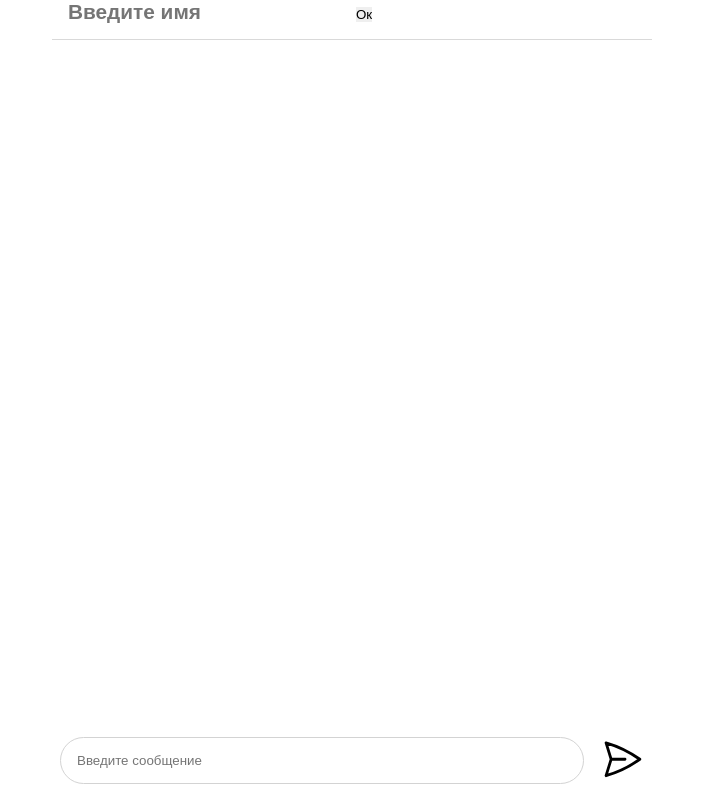
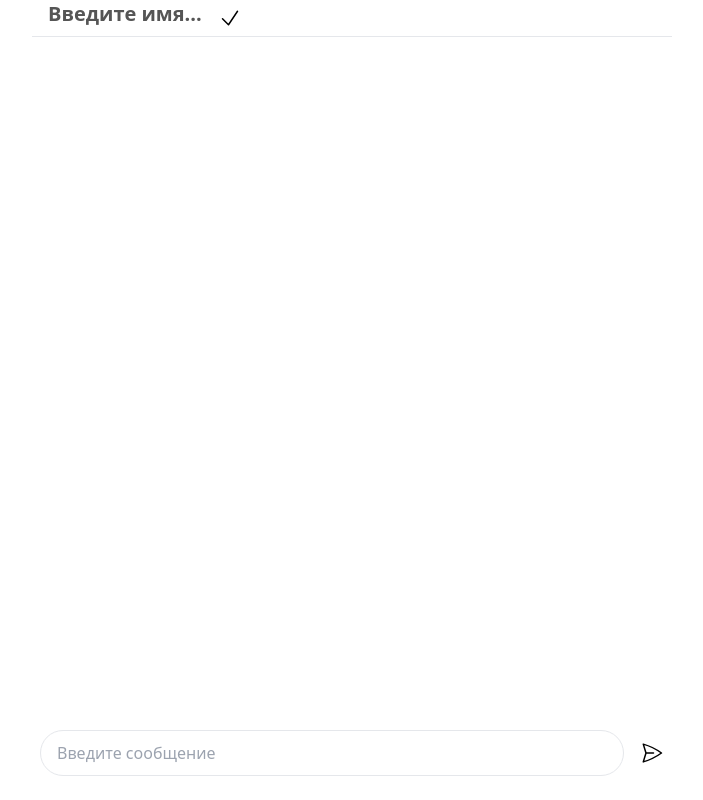
Before and after one commit to msdoc11/chatchat, a website: page index.html in a window 1280 px wide. Shown: the whole page, without its empty margins (288-991 px from the left). Drawn offline with nearby package versions, Linux system fonts and the light colour scheme.

Commit message:
Add files via upload

```diff
--- a/index.html
+++ b/index.html
@@ -1,59 +1,11 @@
 <!DOCTYPE html>
-<html>
+<html class="scroll-smooth">
   <head>
     <meta charset="UTF-8" />
     <title>WebSocket Chat</title>
     <meta name="viewport" content="width=device-width, initial-scale=1.0" />
-
+    <script src="https://cdn.tailwindcss.com"></script>
     <style>
-      * {
-        padding: 0px;
-        margin: 0px;
-        border: none;
-      }
-
-      *,
-      *::before,
-      *::after {
-        box-sizing: border-box;
-      }
-      #messanger,
-      #chat-container,
-      body {
-        display: grid;
-        grid-template-rows: auto 1fr auto;
-        height: 100vh;
-      }
-      #chat-container {
-        padding-bottom: 1rem;
-      }
-      #messanger {
-        width: 100%;
-        max-width: 600px;
-        margin: 0 auto;
-      }
-      #header {
-        position: relative;
-        display: flex;
-        align-items: center;
-        text-align: center;
-        height: 40px;
-        border-bottom: 1px solid #d9d9d9;
-      }
-      #nameContainer {
-        position: absolute;
-        top: 0;
-        left: 0;
-        bottom: 0;
-      }
-      #nameInput {
-        font-size: 0.8rem;
-        border: 0;
-        font-size: 1.3rem;
-        font-weight: 600;
-        padding-left: 1rem;
-        margin: auto 0;
-      }
       #chat {
         padding: 1rem 0.5rem;
       }
@@ -95,53 +47,70 @@
         top: 5px;
         font-size: 0.7rem;
       }
-      #typingIndicator {
-        position: relative;
-        width: 100%;
-        text-align: center;
-        font-size: 0.8rem;
+
+      [placeholder]:empty::before {
+        content: attr(placeholder);
+        color: #555;
       }
-      #bottom {
-        display: flex;
-        gap: 1rem;
-        padding: 0 0.5rem;
+      [placeholder]:empty:focus::before {
+        content: "";
       }
-      #bottom > input {
-        width: 100%;
-        border: 1px solid lightgrey;
-        padding: 0.7rem 1rem;
-        border-radius: 9999px;
-      }
-      #bottom > button {
-        width: 50px;
-        background: transparent;
-        border: 0;
-        cursor: pointer;
-      }
-      #bottom > button:hover {
-        opacity: 0.7;
+      div#chat > div:nth-child(1) {
+        margin-top: auto;
       }
     </style>
   </head>
-  <body>
-    <div id="onlineUsers"></div>
-    <div id="messanger">
-      <div id="chat-container">
-        <div id="header">
-          <div id="nameContainer">
-            <input id="nameInput" type="text" placeholder="Введите имя" />
-            <button id="nameSubmit">Ок</button>
+  <body class="h-screen">
+    <div id="messanger" class="w-full max-w-screen-sm mx-auto h-screen">
+      <div
+        id="chat-container"
+        class="grid grid-rows-[auto_1fr_auto] h-screen pb-4"
+      >
+        <div
+          id="header"
+          class="relative flex flex-col justify-center border-b bg-white/90 backdrop-blur-lg z-50"
+        >
+          <div class="text-sm px-4">
+            <div id="onlineUsers"></div>
           </div>
-          <div id="typingIndicator" class="typing-indicator"></div>
+          <div id="nameContainer" class="flex">
+            <div
+              id="nameInput"
+              class="px-4 pb-2 text-xl font-bold min-w-[8rem]"
+              contenteditable="true"
+              placeholder="Введите имя..."
+            ></div>
+            <button id="nameSubmit" class="hover:opacity-70">
+              <svg
+                xmlns="http://www.w3.org/2000/svg"
+                fill="none"
+                viewBox="0 0 24 24"
+                stroke-width="1.5"
+                stroke="currentColor"
+                class="w-6 h-6"
+              >
+                <path
+                  stroke-linecap="round"
+                  stroke-linejoin="round"
+                  d="M4.5 12.75l6 6 9-13.5"
+                />
+              </svg>
+            </button>
+          </div>
+          <div
+            id="typingIndicator"
+            class="typing-indicator absolute top-[105%] left-0 right-0 w-max mx-auto text-center text-sm bg-white/50 px-2 py-0.5 backdrop-blur-lg"
+          ></div>
         </div>
-        <div id="chat"></div>
-        <div id="bottom">
+        <div id="chat" class="h-full overflow-y-auto"></div>
+        <div id="bottom" class="flex gap-4 p-2">
           <input
             id="messageInput"
+            class="w-full border py-1 sm:py-2.5 px-4 rounded-full"
             type="text"
             placeholder="Введите сообщение"
           />
-          <button id="sendButton">
+          <button id="sendButton" class="hover:opacity-70">
             <svg
               xmlns="http://www.w3.org/2000/svg"
               fill="none"
@@ -158,6 +127,11 @@
             </svg>
           </button>
         </div>
+        <div
+          id="newMessages"
+          class="absolute left-4 bottom-20 flex items-center justify-center w-8 h-8 bg-blue-500 text-white rounded-full"
+          style="display: none"
+        ></div>
       </div>
     </div>
 
@@ -191,15 +165,17 @@
       if (savedName !== "") {
         socketOpen();
       } else {
+        alert("Введите имя");
         const nameSubmitButton = document.getElementById("nameSubmit");
         const nameInput = document.getElementById("nameInput");
         nameSubmitButton.addEventListener("click", () => {
-          if (nameInput !== "") {
-            setCookie("savedName", nameInput.value, 365);
+          if (nameInput.textContent !== "") {
+            setCookie("savedName", nameInput.textContent, 365);
             socketOpen();
           }
         });
       }
+
       function socketOpen() {
         const chatDiv = document.getElementById("chat");
         const nameInput = document.getElementById("nameInput");
@@ -212,16 +188,20 @@
         // Получаем значение clientId из куки
         let clientId = getCookie("clientId");
         let savedName = getCookie("savedName");
-        nameInput.value = savedName;
+        nameInput.textContent = savedName;
 
-        const socket = new WebSocket("ws://chatchat-three.vercel.app");
+        const socket = new WebSocket("ws://localhost:3000");
 
         socket.addEventListener("open", () => {
           // Проверяем, что имя есть и оно не пустое
 
           // Инициируем соединение с сервером
-          clientId = Math.random().toString(36).substr(2, 9); // Генерируем новый id
-          setCookie("clientId", clientId, 365);
+          if (clientId == "") {
+            clientId = Math.random().toString(36).substr(2, 9); // Генерируем новый id
+            setCookie("clientId", clientId, 365);
+          } else {
+            clientId = getCookie("clientId");
+          }
 
           socket.send(
             JSON.stringify({
@@ -236,7 +216,7 @@
           if (event.key === "Enter" && clientId !== "") {
             event.preventDefault();
             const message = messageInput.value;
-            const name = nameInput.value;
+            const name = nameInput.textContent;
 
             if (name && name.trim() !== "" && message.trim() !== "") {
               socket.send(
@@ -259,7 +239,7 @@
               type: "typing",
               isTyping: true,
               clientId: clientId,
-              name: nameInput.value,
+              name: nameInput.textContent,
             })
           );
 
@@ -292,6 +272,7 @@
               // }
             });
             updateOnlineUsers(parsedMessage.onlineUsers);
+            chatDiv.scrollTop = chatDiv.scrollHeight;
           } else if (parsedMessage.type === "message") {
             // Обработка обычных сообщений
             displayMessage(
@@ -332,7 +313,7 @@
         function updateOnlineUsers(onlineUsers) {
           const onlineUsersElement = document.getElementById("onlineUsers");
           const filteredOnlineUsers = onlineUsers.filter(
-            (user) => user !== nameInput.value
+            (user) => user !== nameInput.textContent
           ); // Фильтруем, исключая текущего пользователя
           onlineUsersElement.innerHTML = `Онлайн: ${filteredOnlineUsers.join(
             ", "
@@ -340,7 +321,7 @@
         }
         sendButton.addEventListener("click", () => {
           const message = messageInput.value;
-          const name = nameInput.value;
+          const name = nameInput.textContent;
 
           if (name && name.trim() !== "" && message.trim() !== "") {
             socket.send(
@@ -353,7 +334,26 @@
             alert("Введите имя");
           }
         });
+        let newMessageCount = 0;
 
+        chatDiv.addEventListener("scroll", () => {
+          const distanceFromBottom =
+            chatDiv.scrollHeight - (chatDiv.scrollTop + chatDiv.clientHeight);
+          if (distanceFromBottom <= 100) {
+            newMessageCount = 0;
+            updateNewMessagesIndicator();
+          }
+        });
+        function updateNewMessagesIndicator() {
+          const newMessagesElement = document.getElementById("newMessages");
+
+          if (newMessageCount > 0 && chatDiv.scrollTop > 100) {
+            newMessagesElement.textContent = `${newMessageCount}`;
+            newMessagesElement.style.display = "flex";
+          } else {
+            newMessagesElement.style.display = "none";
+          }
+        }
         function displayMessage(content, messageClientId, time, name) {
           const messageElement = document.createElement("div");
           const isOwnMessage = messageClientId === clientId;
@@ -382,6 +382,32 @@
           }
 
           chatDiv.appendChild(messageElement);
+          if (isOwnMessage) {
+            // Прокрутка к последнему сообщению с плавным эффектом
+            messageElement.scrollIntoView({ behavior: "smooth" });
+          } else {
+            const shouldScroll =
+              chatDiv.scrollTop + chatDiv.clientHeight === chatDiv.scrollHeight; // Проверяем, был ли скролл вниз
+
+            chatDiv.appendChild(messageElement);
+
+            // Восстанавливаем позицию скролла, если это необходимо
+            const distanceFromBottom =
+              chatDiv.scrollHeight - (chatDiv.scrollTop + chatDiv.clientHeight);
+
+            if (shouldScroll) {
+              chatDiv.scrollTop = chatDiv.scrollHeight;
+            } else {
+              scrollPosition = distanceFromBottom;
+              if (messageClientId !== clientId && distanceFromBottom > 100) {
+                // Проверяем, если сообщение от другого пользователя и расстояние до низа меньше или равно 100px
+                newMessageCount++;
+                updateNewMessagesIndicator();
+              } else {
+                messageElement.scrollIntoView({ behavior: "smooth" });
+              }
+            }
+          }
         }
       }
     </script>
```
